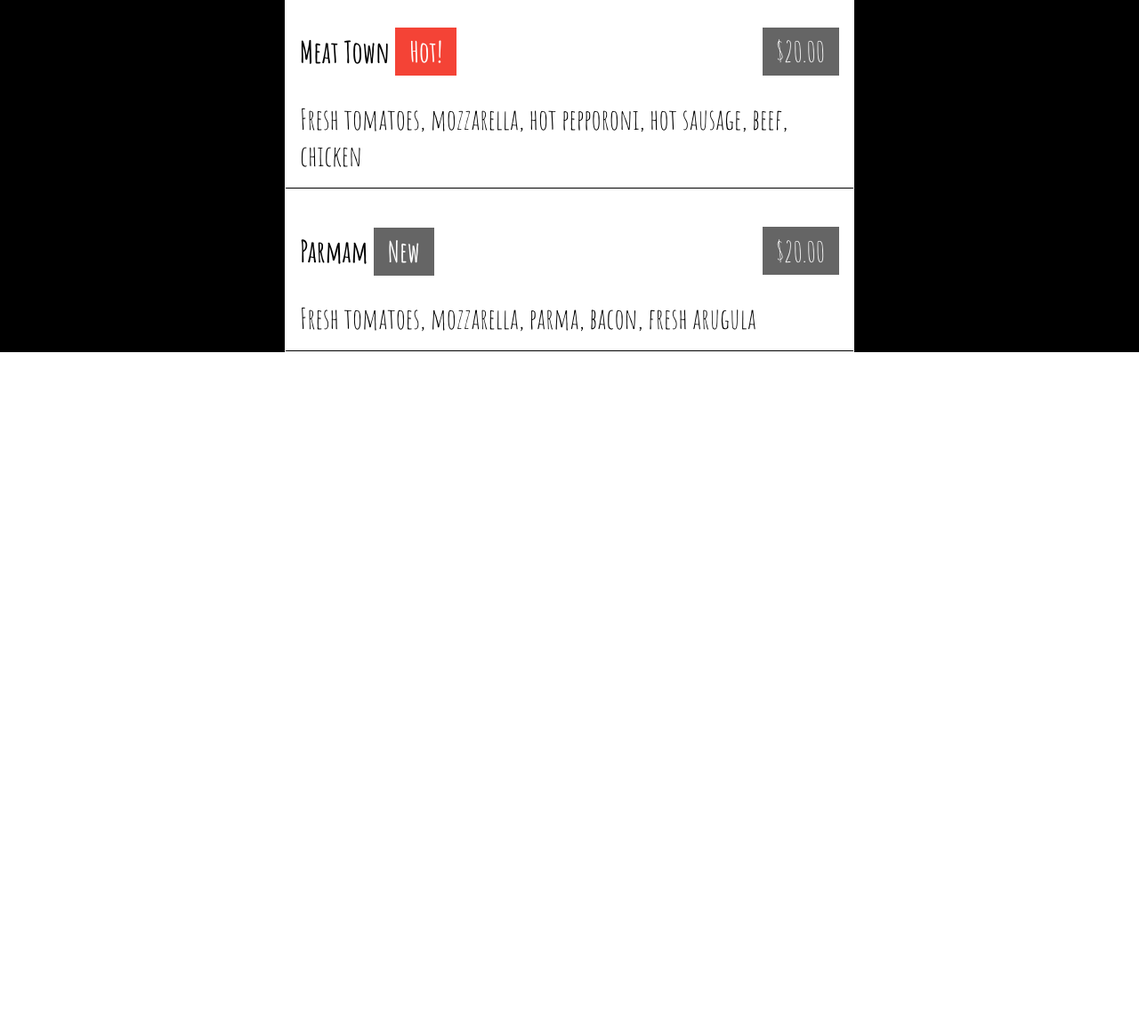
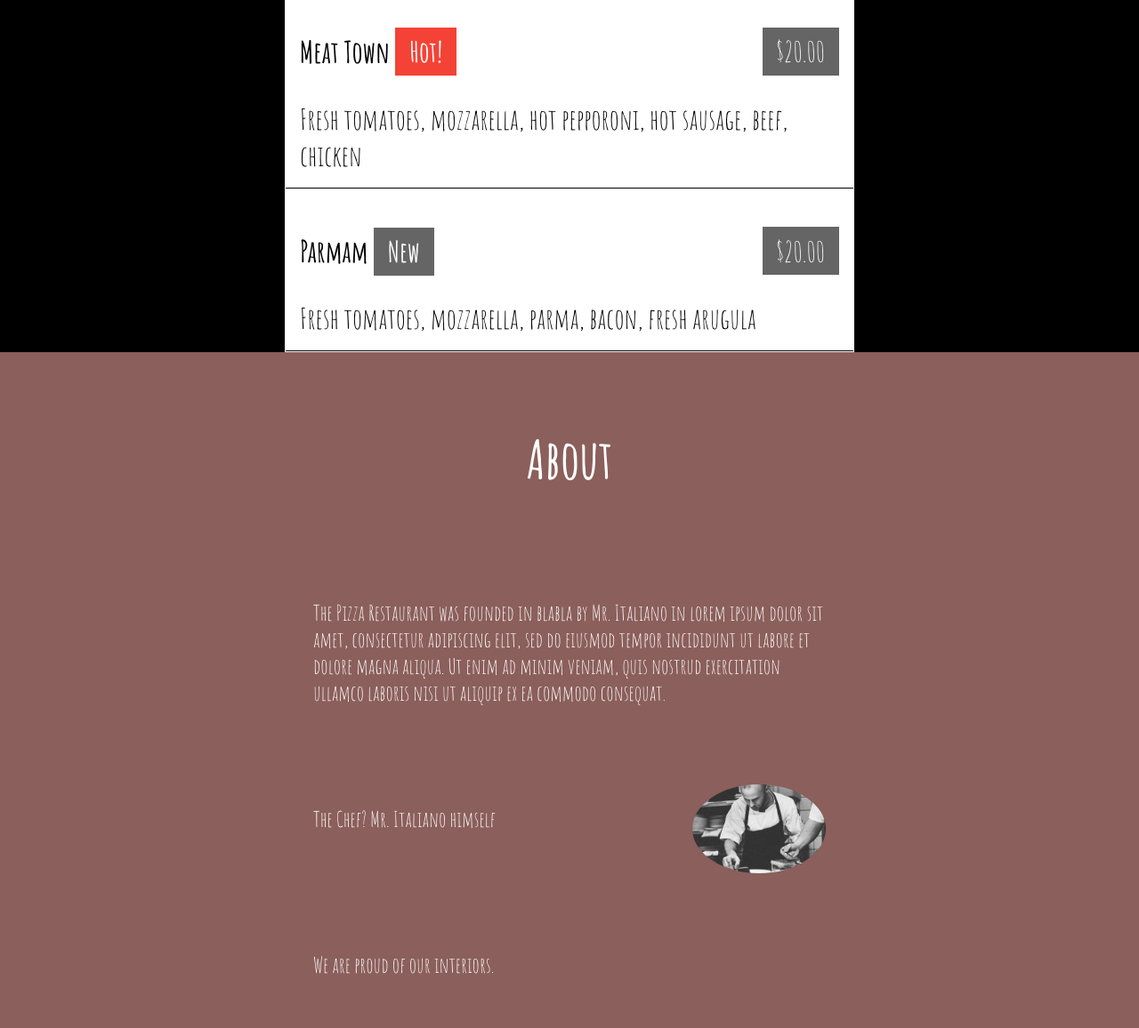
Before and after one commit to Garfieldas/restaurant-page, a website: page src/index.html in a window 1280 px wide. Shown: the part 2017-3173 px from the top of the page at 89% size. Before the commit the page ends 2413 px from the top, so only its background shows below. Drawn offline with Linux system fonts and the light colour scheme.

Commit message:
Started about section

```diff
--- a/src/assets/styles/style.css
+++ b/src/assets/styles/style.css
@@ -178,3 +178,26 @@ h1 {
 .menu__item-bottom {
     font-size: 2rem;
 }
+
+.about {
+    background-color: var(--red);
+    filter: grayscale(75%);
+    padding: 0 20rem;
+}
+
+.about__content {
+    display: flex;
+    flex-direction: column;
+}
+
+.about__text {
+    display: flex;
+    padding: 2rem;
+    font-size: 1.5rem;
+    justify-content: space-between;
+}
+
+.about__image-chef {
+    width: 150px;
+    border-radius: 50%;
+}
--- a/src/index.html
+++ b/src/index.html
@@ -96,5 +96,22 @@
   </div>
 </section>
 
+<section class="about">
+  <div class="menu__title">
+  <h1>About</h1>
+  </div>
+  <div class="about__content">
+  <div class="about__text">
+    <p>The Pizza Restaurant was founded in blabla by Mr. Italiano in lorem ipsum dolor sit amet, consectetur adipiscing elit, sed do eiusmod tempor incididunt ut labore et dolore magna aliqua. Ut enim ad minim veniam, quis nostrud exercitation ullamco laboris nisi ut aliquip ex ea commodo consequat.</p>
+  </div>
+  <div class="about__text">
+    <p>The Chef? Mr. Italiano himself</p> <img class="about__image-chef" src="./assets/images/chef.jpg" alt="chef"/>
+  </div>
+    <div class="about__text">
+    <p>We are proud of our interiors.</p>
+  </div>
+  </div>
+</section>
+
   </body>
 </html>
```
Also changed, not shown: src/assets/images/chef.jpg (added).
